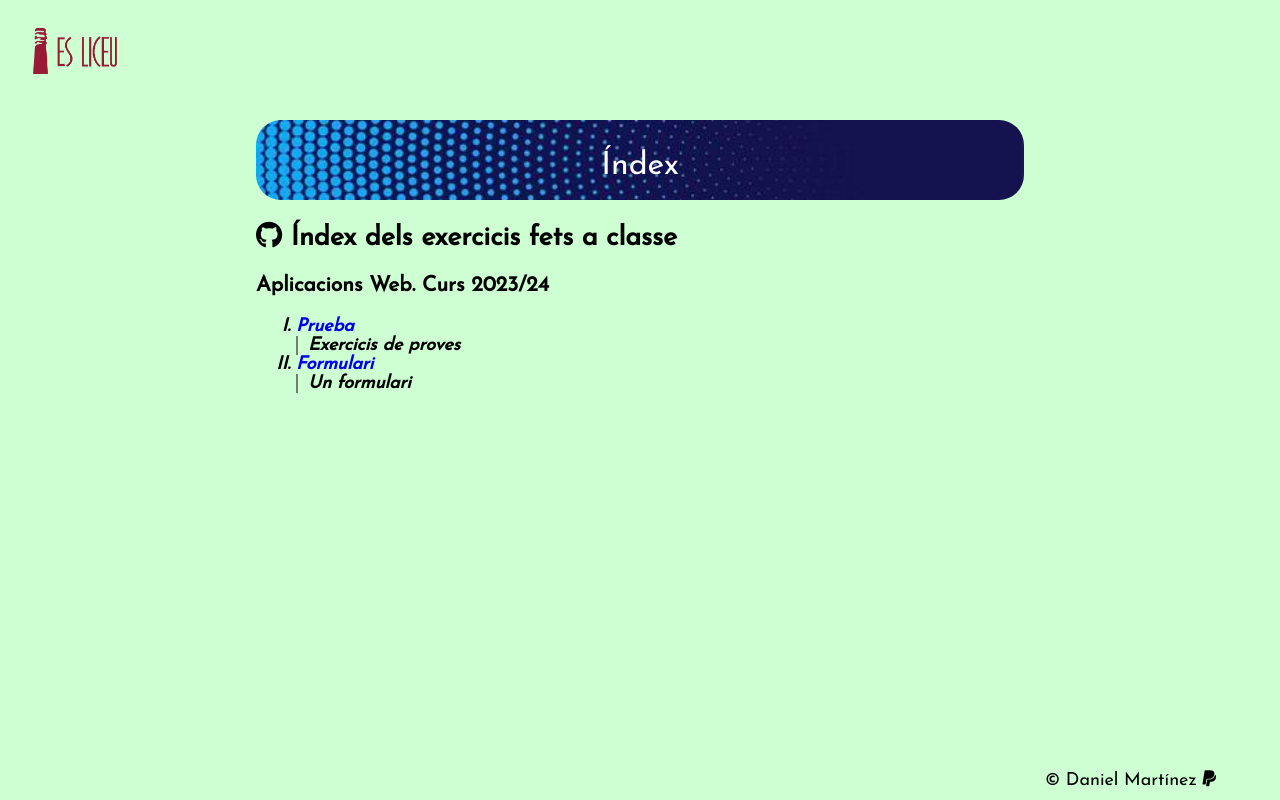
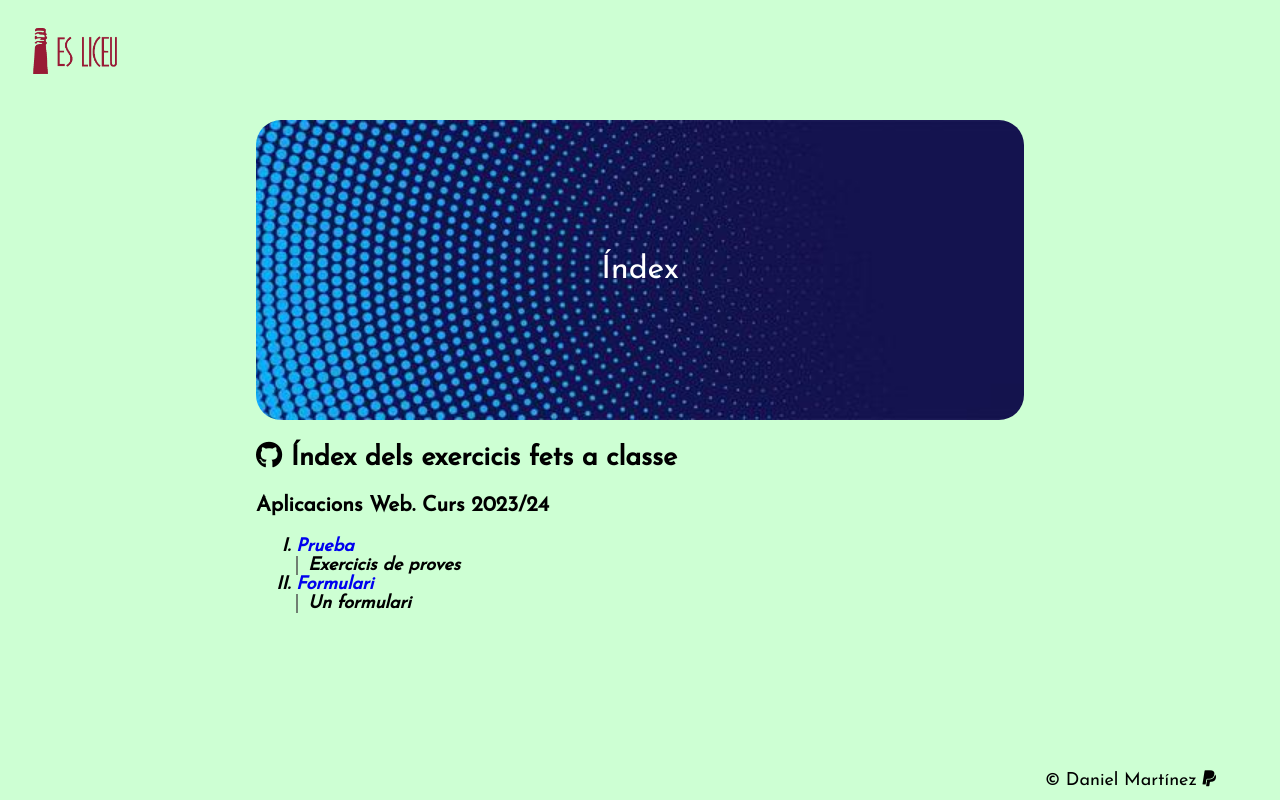
Before and after one commit to dmartinez82/AplicacionsWeb23, a plain HTML site: page index.html in a window 1280 px wide. Drawn offline with Linux system fonts and the light colour scheme.

Commit message:
modificacions index

```diff
--- a/css/index.css
+++ b/css/index.css
@@ -53,11 +53,10 @@ a {
     background-size: cover;
     border-radius: 25px;
     width: 100%;
-    height: 50px;
     text-align: center;
     font-size: xx-large;
     color: white;
-    padding-top: 30px;
+    line-height: 300px;
 }
 
 li span{
```
